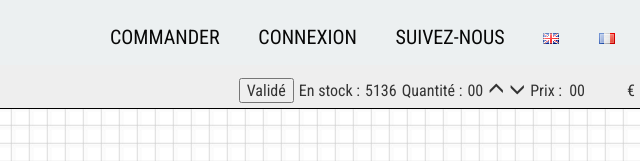
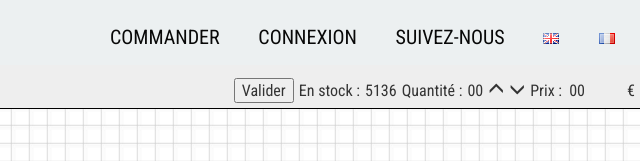
Before and after one commit to Foal327/semaine_intensive_integration, a website: page articles/personnalisation.html in a window 1280 px wide. Shown: the top 161 px of the page, 640-1280 px from the left. Drawn offline with nearby package versions, Linux system fonts and the light colour scheme.

Commit message:
Correction d'orthographe

```diff
--- a/articles/personnalisation.html
+++ b/articles/personnalisation.html
@@ -46,7 +46,7 @@
         <span id="stock">5136</span>
         <span>En stock : </span>
         <form action="devis.html" method="get">
-          <input type="submit" value="Validé"></input>
+          <input type="submit" value="Valider"></input>
         </form>
     </div>
     </div>
```
